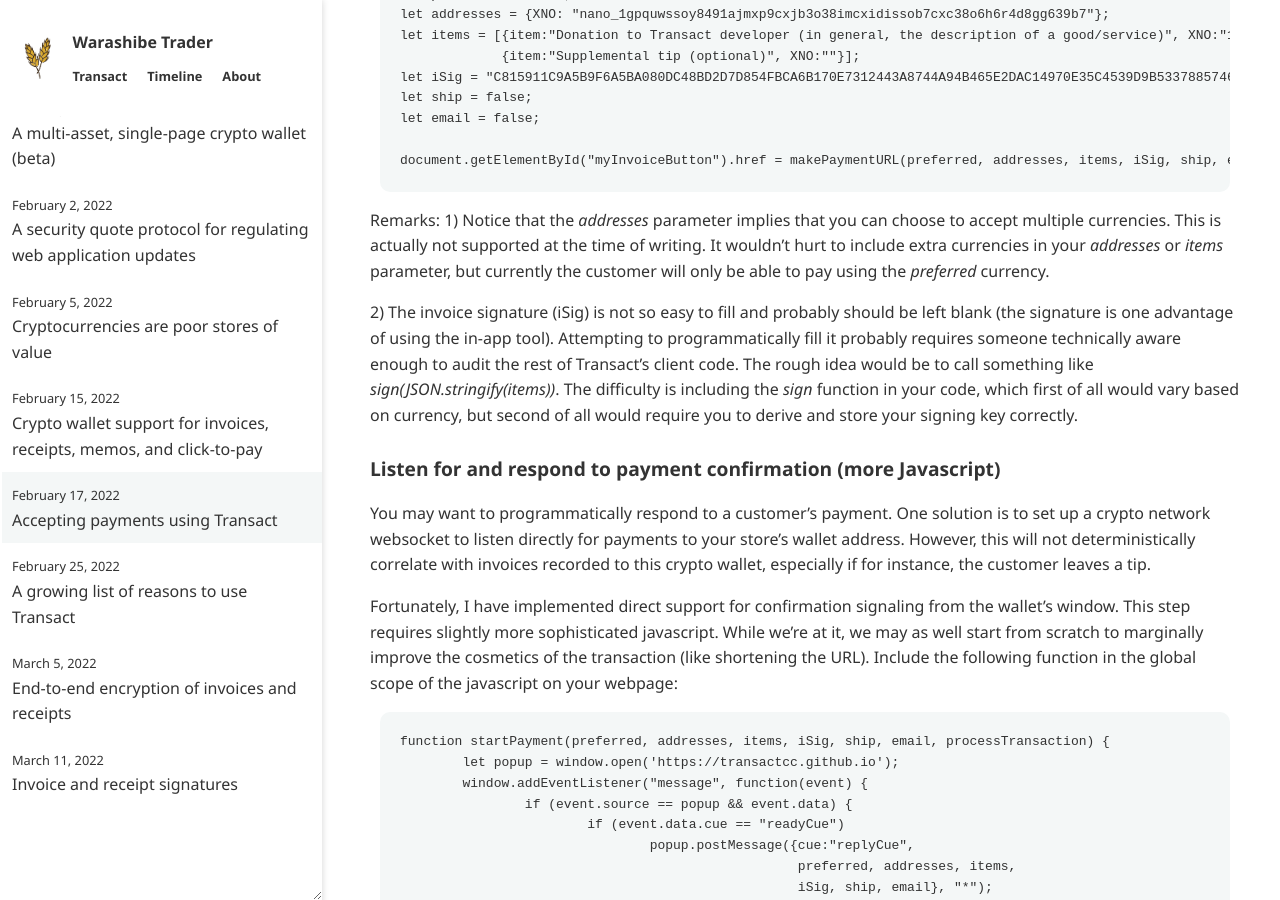
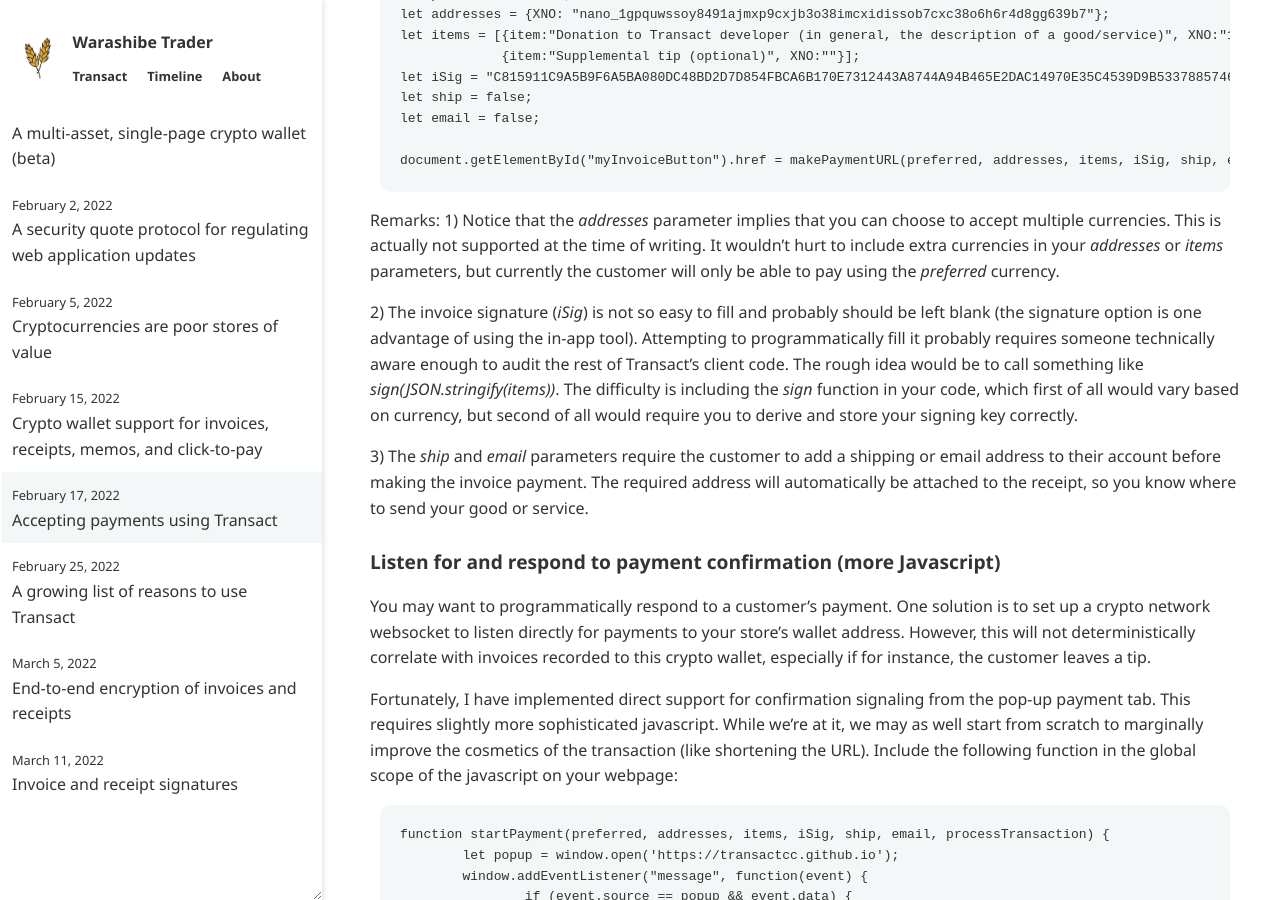
Before and after one commit to warashibetrader/warashibetrader.github.io, a Jekyll site: the page built from _posts/2022-02-17-invoices.md, in a window 1280 px wide and 900 px high, scrolled down 1147 px. Built offline with Jekyll 4.4.1, drawn with Linux system fonts in a browser that asks for light colours.

Commit message:
Update 2022-02-17-invoices.md

```diff
--- a/_posts/2022-02-17-invoices.md
+++ b/_posts/2022-02-17-invoices.md
@@ -49,15 +49,18 @@
 
 	document.getElementById("myInvoiceButton").href = makePaymentURL(preferred, addresses, items, iSig, ship, email);
 
-Remarks: 1) Notice that the _addresses_ parameter implies that you can choose to accept multiple currencies. This is actually not supported at the time of writing. It wouldn't hurt to include extra currencies in your _addresses_ or _items_ parameter, but currently the customer will only be able to pay using the _preferred_ currency.
+Remarks: 1) Notice that the _addresses_ parameter implies that you can choose to accept multiple currencies. This is actually not supported at the time of writing. It wouldn't hurt to include extra currencies in your _addresses_ or _items_ parameters, but currently the customer will only be able to pay using the _preferred_ currency.
 
-2) The invoice signature (iSig) is not so easy to fill and probably should be left blank (the signature is one advantage of using the in-app tool). Attempting to programmatically fill it probably requires someone technically aware enough to audit the rest of Transact's client code. The rough idea would be to call something like _sign(JSON.stringify(items))_. The difficulty is including the _sign_ function in your code, which first of all would vary based on currency, but second of all would require you to derive and store your signing key correctly.
+2) The invoice signature (_iSig_) is not so easy to fill and probably should be left blank (the signature option is one advantage of using the in-app tool). Attempting to programmatically fill it probably requires someone technically aware enough to audit the rest of Transact's client code. The rough idea would be to call something like _sign(JSON.stringify(items))_. The difficulty is including the _sign_ function in your code, which first of all would vary based on currency, but second of all would require you to derive and store your signing key correctly.
+
+3) The _ship_ and _email_ parameters require the customer to add a shipping or email address to their account before making the invoice payment. The required address will automatically be attached to the receipt, so you know where to send your good or service.
+
 
 ### Listen for and respond to payment confirmation (more Javascript)
 
 You may want to programmatically respond to a customer's payment. One solution is to set up a crypto network websocket to listen directly for payments to your store's wallet address. However, this will not deterministically correlate with invoices recorded to this crypto wallet, especially if for instance, the customer leaves a tip.
 
-Fortunately, I have implemented direct support for confirmation signaling from the wallet's window. This step requires slightly more sophisticated javascript. While we're at it, we may as well start from scratch to marginally improve the cosmetics of the transaction (like shortening the URL). Include the following function in the global scope of the javascript on your webpage:
+Fortunately, I have implemented direct support for confirmation signaling from the pop-up payment tab. This requires slightly more sophisticated javascript. While we're at it, we may as well start from scratch to marginally improve the cosmetics of the transaction (like shortening the URL). Include the following function in the global scope of the javascript on your webpage:
 
 	function startPayment(preferred, addresses, items, iSig, ship, email, processTransaction) {
 		let popup = window.open('https://transactcc.github.io');
```
